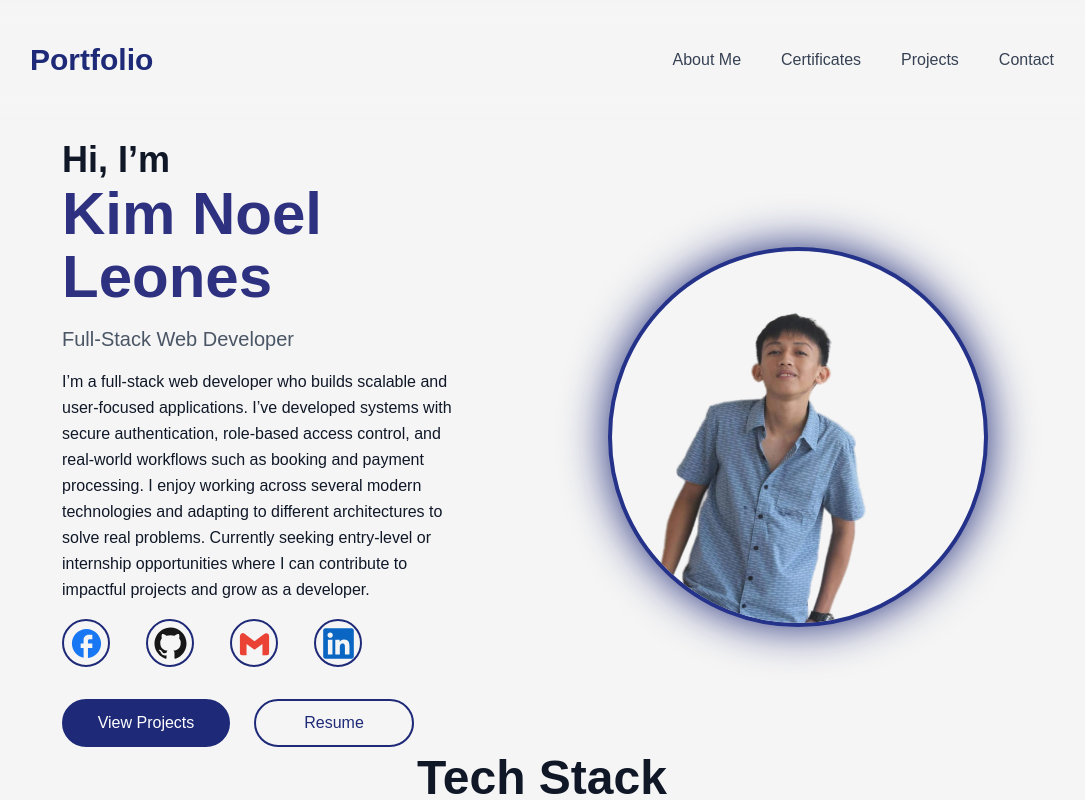
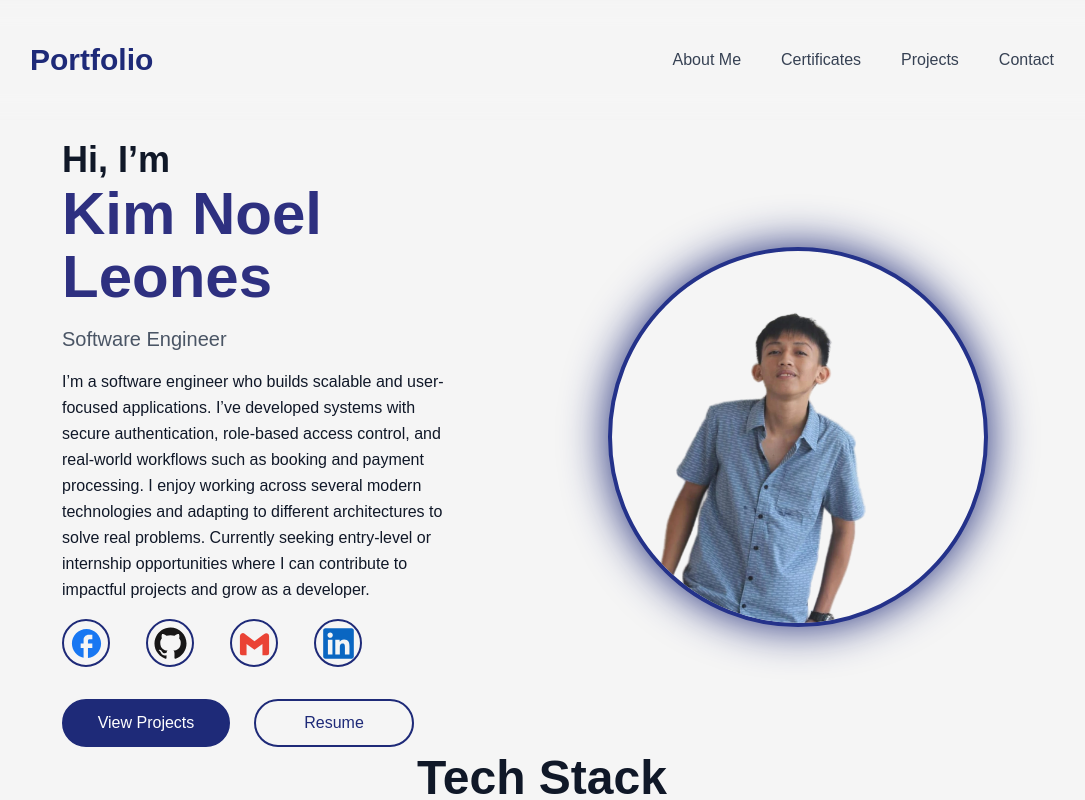
Before and after one commit to kimkim028/Portfolio_Leones, a React (Vite) app in the folder Portfolio_Leones/: page / in a window 1280 px wide. Shown: the top 800 px of the page, without its empty margins (98-1183 px from the left). Built offline with nearby package versions, Linux system fonts and the light colour scheme; a web font is replaced by a local one.

Commit message:
docs(ui): update professional title and bio in Home page
Update the headline from "Full-Stack Web Developer" to "Software Engineer" and refine the biography text for better readability and professional alignment.

```diff
--- a/Portfolio_Leones/src/Pages/Home.jsx
+++ b/Portfolio_Leones/src/Pages/Home.jsx
@@ -56,18 +56,18 @@ const Home = () => {
             </h2>
 
             <h3 className="text-lg sm:text-xl text-gray-600 font-medium">
-              Full-Stack Web Developer
+              Software Engineer
             </h3>
 
             <p className="text-base leading-relaxed max-w-full sm:max-w-[90%]">
-              I’m a full-stack web developer who builds scalable and
-              user-focused applications. I’ve developed systems with secure
-              authentication, role-based access control, and real-world
-              workflows such as booking and payment processing. I enjoy working
-              across several modern technologies and adapting to different
-              architectures to solve real problems. Currently seeking
-              entry-level or internship opportunities where I can contribute to
-              impactful projects and grow as a developer.
+              I’m a software engineer who builds scalable and user-focused
+              applications. I’ve developed systems with secure authentication,
+              role-based access control, and real-world workflows such as
+              booking and payment processing. I enjoy working across several
+              modern technologies and adapting to different architectures to
+              solve real problems. Currently seeking entry-level or internship
+              opportunities where I can contribute to impactful projects and
+              grow as a developer.
             </p>
 
             {/* SOCIAL ICONS */}
```
